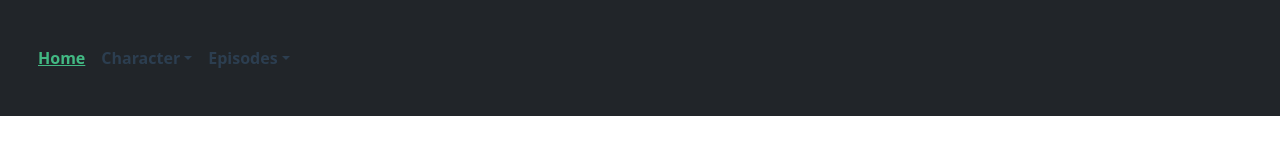
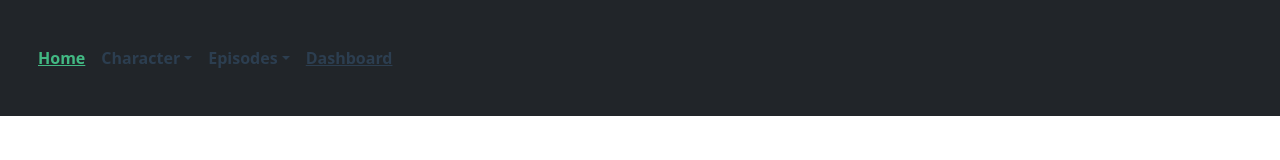
Before and after one commit to SarahiAbigail/project-lab, a Vue app: page / in a window 1280 px wide. Shown: the top 160 px of the page. Built offline with nearby package versions, Linux system fonts and the light colour scheme.

Commit message:
Se agregó el dashboard

```diff
--- a/src/App.vue
+++ b/src/App.vue
@@ -23,6 +23,9 @@
           <router-link to="/Episodes">Episodios</router-link>
         </b-dropdown-item>
       </b-nav-item-dropdown>
+        <b-nav-item>
+          <router-link to="/Dashboard">Dashboard</router-link>
+        </b-nav-item>
     </b-navbar-nav>
     </div>
   </b-navbar>
--- a/src/router/index.js
+++ b/src/router/index.js
@@ -24,6 +24,11 @@ const routes = [
     path: '/Character2',
     name: 'Character2',
     component: () => import(/* webpackChunkName: "Character2" */ '../views/Character2.vue')
+  },
+  {
+    path: '/Dashboard',
+    name: 'Dashboard',
+    component: () => import(/* webpackChunkName: "Dashboard" */ '../views/Dashboard.vue')
   }
 ]
 
```
Also changed, not shown: src/views/Dashboard.vue (added).
